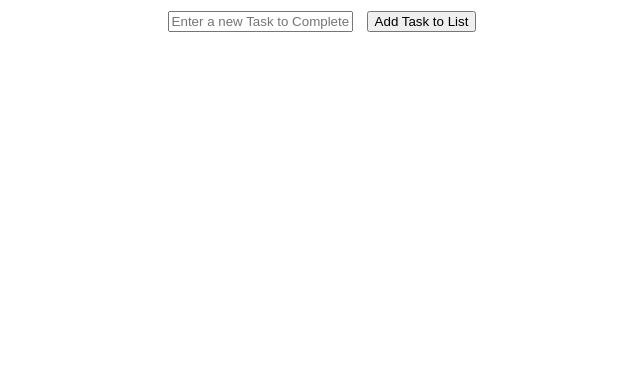
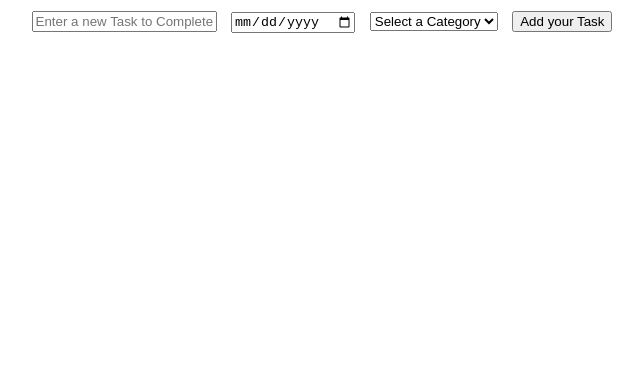
Before and after one commit to Pretzels14/To-Do-Website, a plain HTML site: page To-Do Website/website.html in a window 1280 px wide. Shown: the part 410-800 px from the top of the page, without its empty margins (318-961 px from the left). Drawn offline with Linux system fonts and the light colour scheme.

Commit message:
Added Code to app.js to allow user to add tasks also added function to allow the user to see all of their tasks theyve added to the list in Website.html, added functioning dropdown for the category and added a date bar to allow user to input their desired due date will add a few more functions to app.js, but primary focus will be on CSS changes

```diff
--- a/To-Do Website/app.js
+++ b/To-Do Website/app.js
@@ -10,13 +10,115 @@
 
 // Create a function that allows user to add tasks to be displayed
 
+
 function addTasks() {
     const inputTask = document.getElementById('taskInput');
+    const dueDateInput = document.getElementById('dueDateInput');
+    const categoryInput = document.getElementById('categoryInput');
+
+
     const taskText = inputTask.value.trim();
 
     if (inputTask !== '') {
 
         // This will retrieve tasks from the websites local storage or utilize an empty array if there are none
-        const tasks = JSON.parse(localStorage.getItem)
+        const tasks = JSON.parse(localStorage.getItem('tasks')) || [];
+
+        // Create a new task with all of the information above. set our completed statement to false, as the user has not yet completed the task they created
+
+        const newTask = {
+            text: taskText,
+            dueDate: dueDateInput.value,
+            category: categoryInput.value,
+            completed: false
+        };
+
+        // Add our new task to the task array
+        tasks.push(newTask);
+
+        // Have to update tasks in the users local storage
+        localStorage.setItem('tasks', JSON.stringify(tasks));
+
+        loadTasks();
+
+        // Now, add our new task to the object model
+        addTaskToDOM(newTask, tasks.length - 1);
+
+        inputTask.value = '';
+        dueDateInput.value = '';
+        categoryInput.value = '';
     }
+
+
+    // Load tasks from the local storage and display them to the user on the screen
+
+    // Maybe allow the user to delete a task so it can be gone from memory?
+
+    function loadTasks() {
+        const taskList = document.getElementById('taskList');
+
+        // Check if taskList exists before modifying its innerHTML
+        if (taskList) {
+            taskList.innerHTML = '';
+
+            // Retrieve tasks from local storage; if none or not an array, initialize an empty array
+            const storedTasks = localStorage.getItem('tasks');
+            const tasks = storedTasks ? JSON.parse(storedTasks) : [];
+
+            // Check if tasks is an array before using forEach
+            if (Array.isArray(tasks)) {
+                tasks.forEach(function (task, index) {
+                    addTaskToDOM(task, index);
+                });
+            }
+        }
+    }
+
+
+       // have to be able to add a task to the document model
+
+       function addTaskToDOM(task, index) {
+        const taskList = document.getElementById('taskList');
+
+        // create a new list item
+        const listItem = document.createElement('li');
+
+        listItem.innerHTML = `
+            <input type="checkbox" id="task${index}" ${task.completed ? 'checked' : ''}>
+            <label for="task${index}" ${task.completed ? 'class="completed"' : ''}>${task.text}</label>
+            <span class="due-date">${task.dueDate}</span>
+            <span class="category">${task.category}</span>
+            <button onclick="deleteTask(${index})">Delete Task</button>
+        `;
+
+        listItem.querySelector('input').addEventListener('change', function () {
+            updateCompletionStatus(index, this.checked);
+        });
+
+        taskList.appendChild(listItem);
+    }
+
+
+
+       function deleteTask(index) {
+        const tasks = JSON.parse(localStorage.getItem('tasks')) || [];
+
+
+        tasks.splice(index, 1);
+
+        localStorage.setItem('tasks', JSON.stringify(tasks));
+
+        loadTasks();
+       }
+
+       function updateCompletionStatus(index, completed) {
+        const tasks = JSON.parse(localStorage.getItem('tasks')) || [];
+
+
+        tasks[index].completed = completed;
+
+        localStorage.setItem('tasks', JSON.stringify(tasks));
+
+        loadTasks();
+       }
 }
--- a/To-Do Website/styles.css
+++ b/To-Do Website/styles.css
@@ -1,17 +1,38 @@
 body {
-    font-family: 'Times New Roman', Times, serif;
+    font-family: 'Arial', sans-serif;
     display: flex;
     justify-content: center;
     align-items: center;
     height: 100vh;
-    margin: auto;
+    margin: 0;
 }
 
 .container {
     text-align: center;
-    font-style: italic;
 }
 
-input, button {
+input, select, button {
     margin: 5px;
 }
+
+/* Style due date and category */
+.due-date {
+    margin-right: 10px;
+    font-style: italic;
+    color: #888;
+}
+
+.category {
+    margin-right: 10px;
+    padding: 2px 5px;
+    background-color: #f2f2f2;
+    border-radius: 3px;
+    font-size: 12px;
+    color: #333;
+}
+
+/* Style completed tasks */
+.completed {
+    text-decoration: line-through;
+    color: #888;
+}
--- a/To-Do Website/website.html
+++ b/To-Do Website/website.html
@@ -11,7 +11,14 @@
         <h1>Basic To-Do List</h1>
         <div>
             <input type="text" id="taskInput" placeholder="Enter a new Task to Complete:" >
-            <button onclick="addTask()">Add Task to List</button>
+            <input type ="date" id ="dueDateInput" placeholder="Enter Due Date for Task:">
+            <select id="categoryInput">
+                <option value="" disabled selected>Select a Category</option>
+                <option value="school">School Related</option>
+                <option value="work">Work</option>
+                <option value="personal">Personal Task</option>
+            </select>
+            <button onclick="addTasks()">Add your Task</button>
         </div>
         <ul id="taskList"></ul>
     </div>
```
